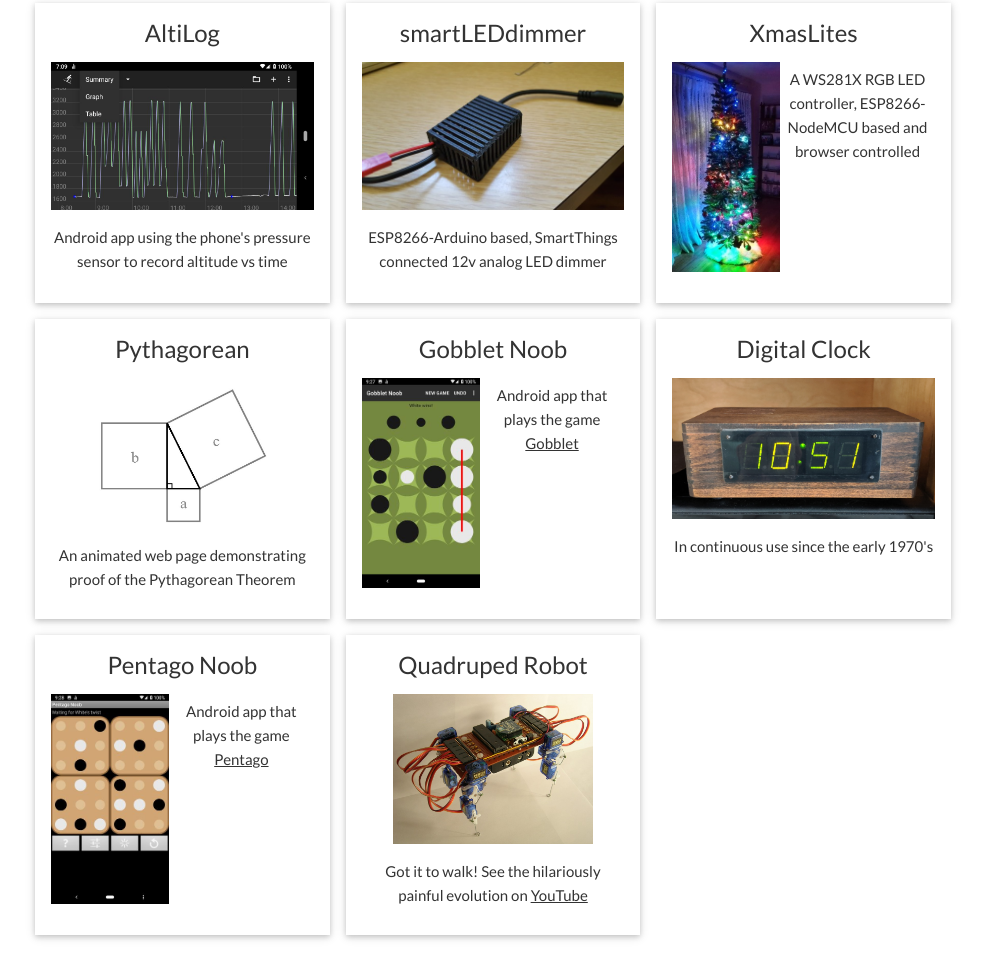
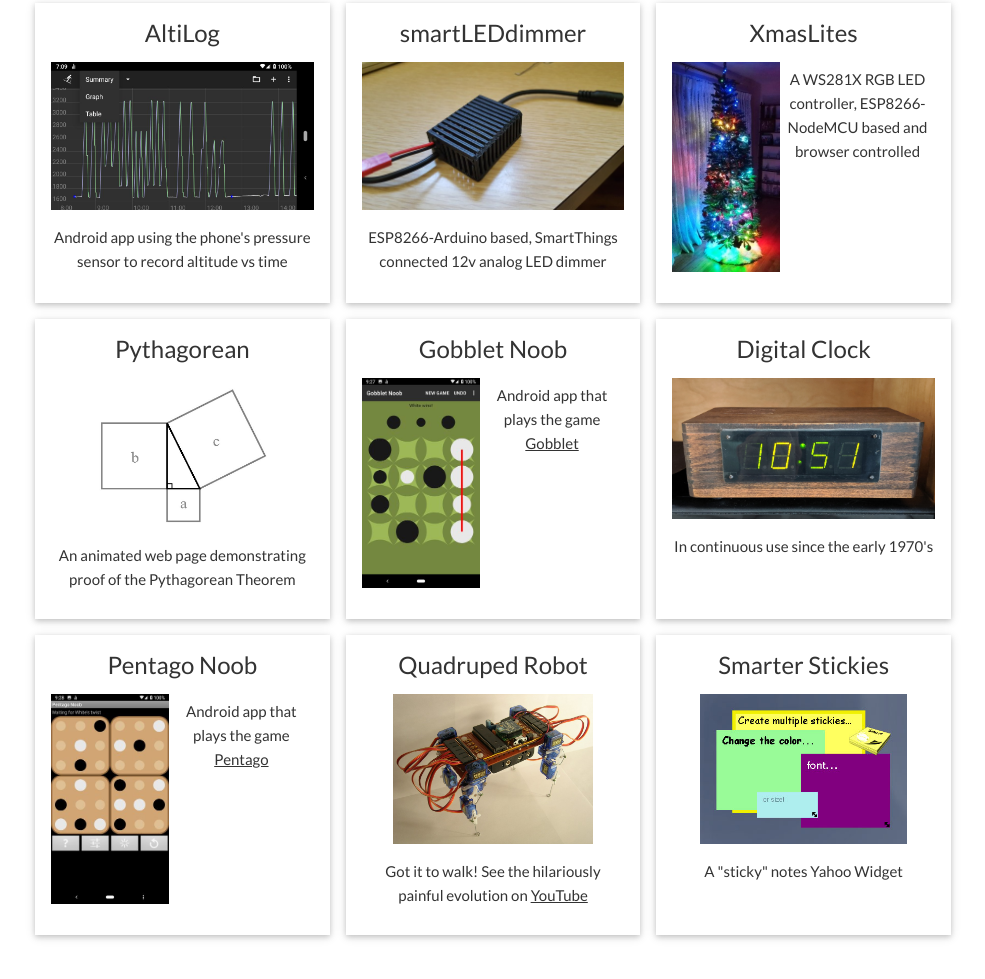
Before and after one commit to kit-barnes/Kits_Project_Website, a plain HTML site: page docs/index.htm in a window 1280 px wide. Shown: the part 1738-2717 px from the top of the page, without its empty margins (147-1132 px from the left). Drawn offline with nearby package versions, Linux system fonts and the light colour scheme.

Commit message:
added Smarter Stickies placeholder
Signed-off-by: William C Barnes <kit_barnes@yahoo.com>

```diff
--- a/docs/index.htm
+++ b/docs/index.htm
@@ -221,6 +221,14 @@ body, html {
 	  </div>
     </div>
 
+    <div class="w3-col l4 m6 w3-margin-bottom">
+      <div class="w3-card w3-container" style="height:300px">
+		<h3 class="w3-center">Smarter Stickies</h3>
+		<img src="smarter-shot.jpg" style="max-height:50%" onclick="onClick(this)" class="w3-image w3-hover-opacity" alt="Smarter Stickies">
+		<p>A "sticky" notes Yahoo Widget<p>
+	  </div>
+    </div>
+
   </div>
 </div>
 
```
Also changed, not shown: docs/smarter-shot.jpg (added).
